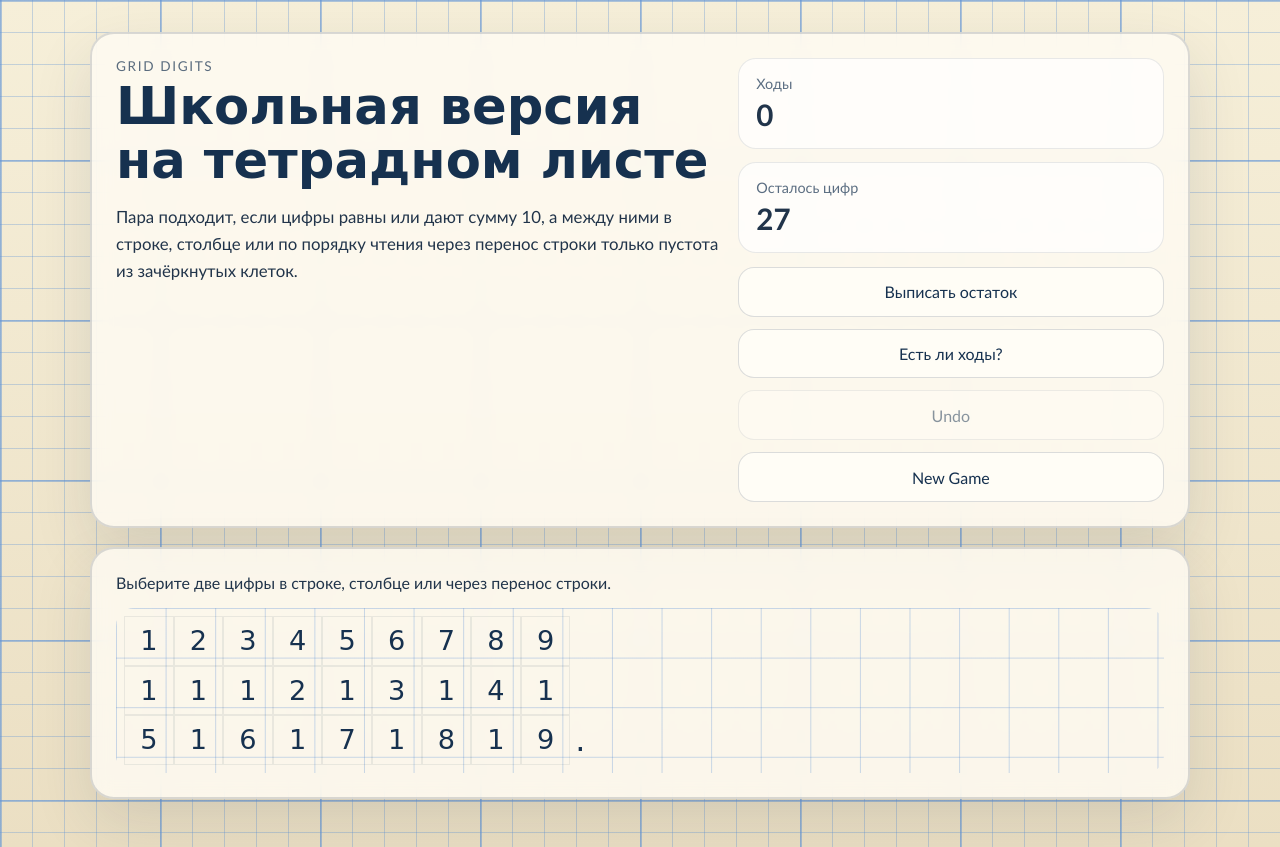
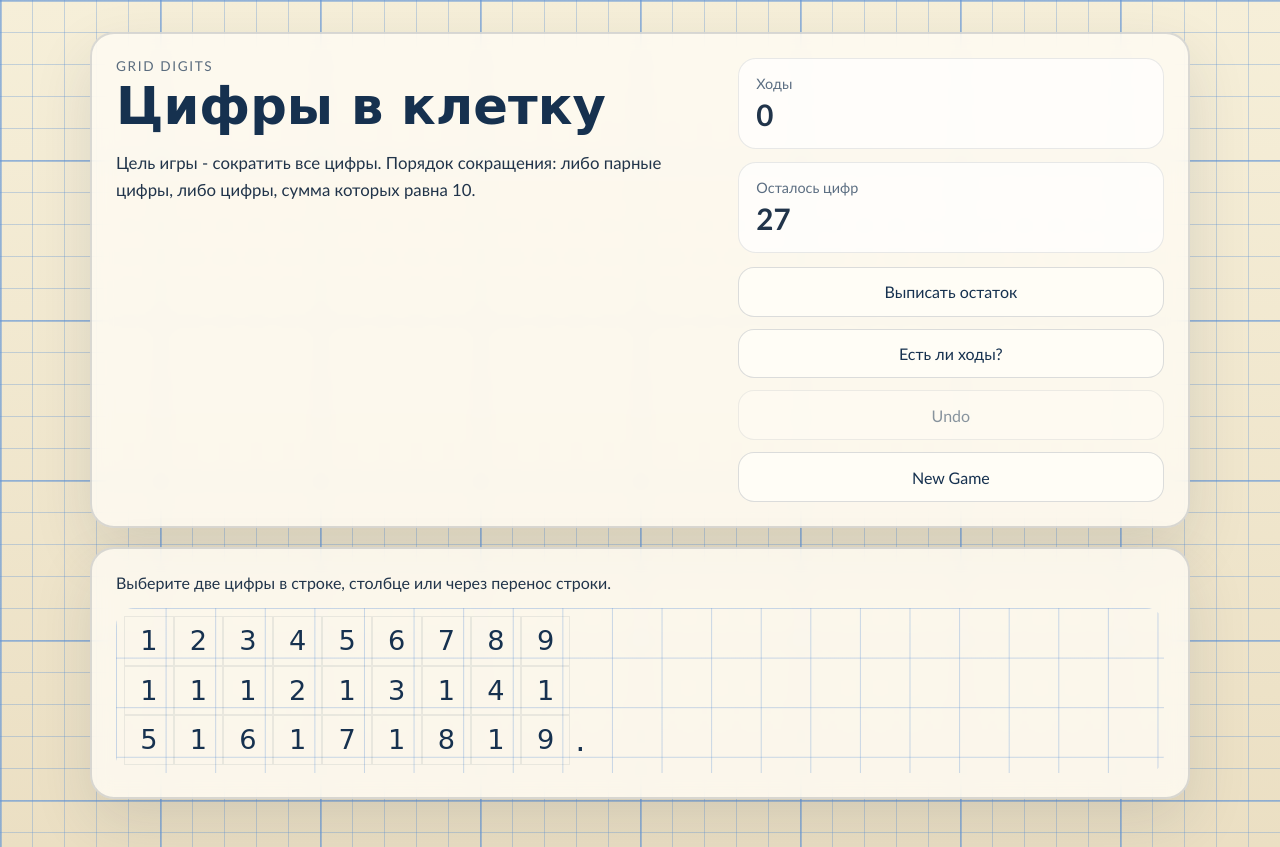
Before and after one commit to TheHouseThatjackBuilt/GridDigits, a React (Vite) app: page / in a window 1280 px wide. Built offline with nearby package versions, Linux system fonts and the light colour scheme.

Commit message:
change header description

```diff
--- a/src/App.tsx
+++ b/src/App.tsx
@@ -174,11 +174,10 @@ export default function App() {
       <section className="hero-card">
         <div className="hero-copy">
           <p className="eyebrow">Grid Digits</p>
-          <h1>Школьная версия на тетрадном листе</h1>
+          <h1>Цифры в клетку</h1>
           <p className="hero-text">
-            Пара подходит, если цифры равны или дают сумму 10, а между ними в
-            строке, столбце или по порядку чтения через перенос строки только
-            пустота из зачёркнутых клеток.
+            Цель игры - сократить все цифры.
+            Порядок сокращения: либо парные цифры, либо цифры, сумма которых равна 10.
           </p>
         </div>
         <ControlPanel
```
